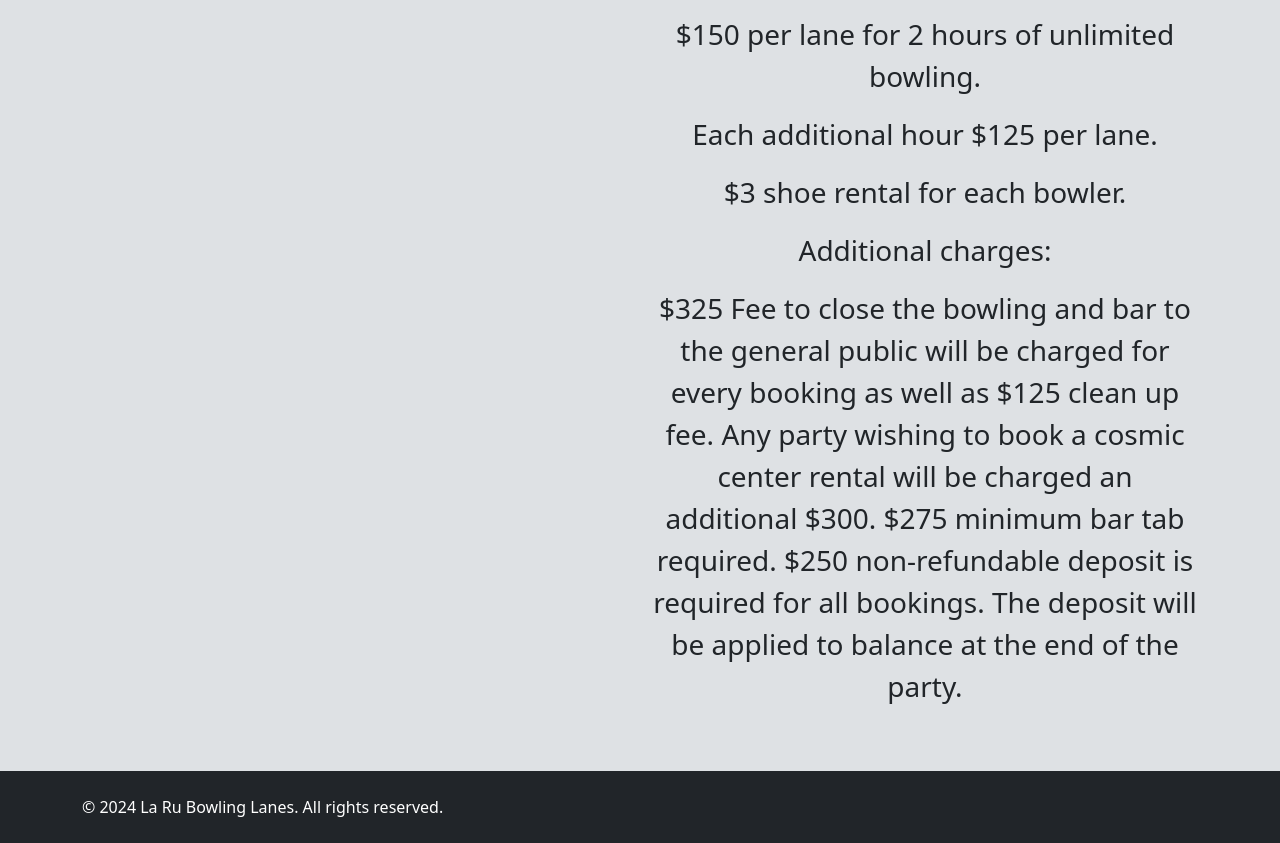
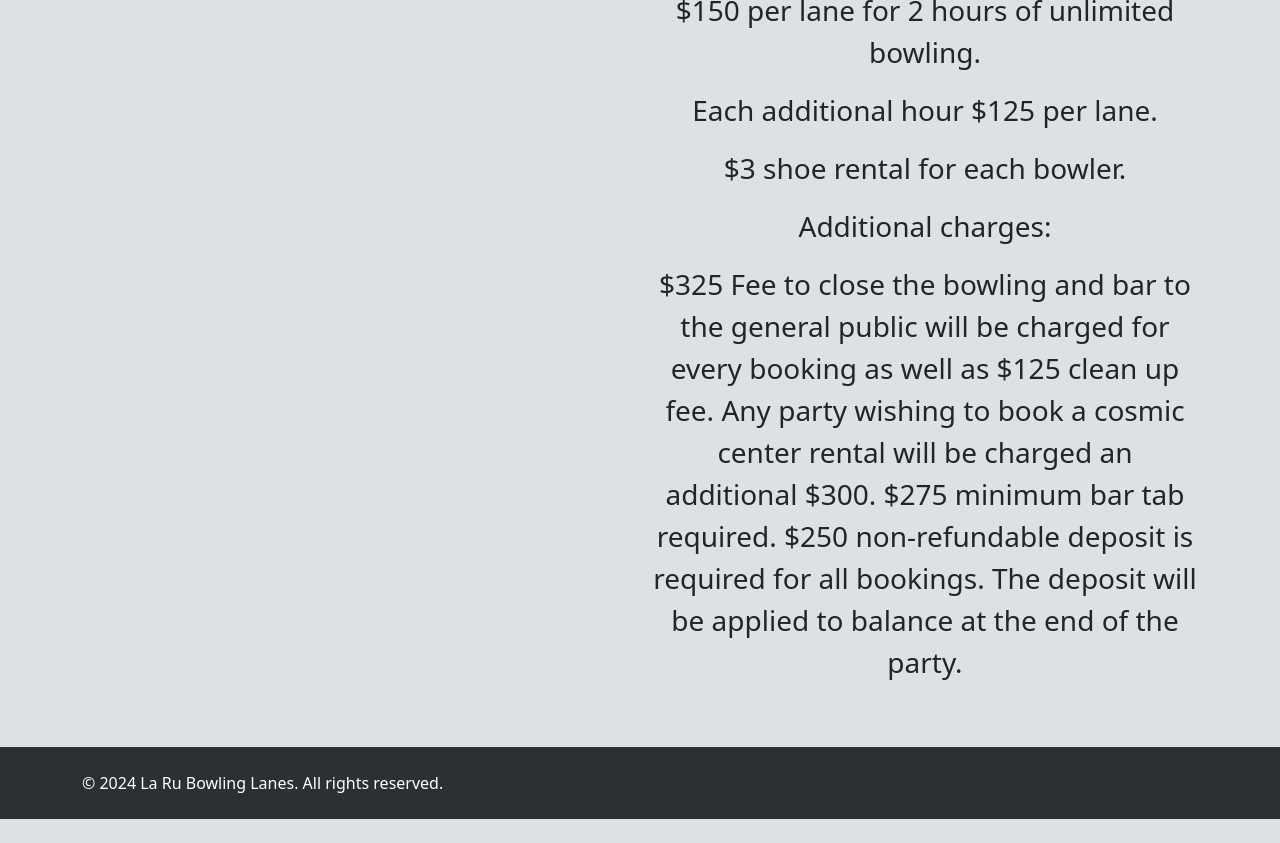
Before and after one commit to arondayo/groupProjectFinal, a plain HTML site: page party_packages.html in a window 1280 px wide. Shown: the part 1860-2703 px from the top of the page. After the commit the page ends 2679 px from the top, so only its background shows below. Drawn offline with nearby package versions, Linux system fonts and the light colour scheme.

Commit message:
Updated footers and added them to all pages

```diff
--- a/party_packages.html
+++ b/party_packages.html
@@ -17,15 +17,17 @@
       object-fit: fill; /* Cover the entire area */
     }
     body {
-      background-color:rgb(222, 225, 228); /* Choose your desired shade of gray */
-    }
+        background-color:rgb(222, 225, 228); /* Choose your desired shade of gray */
+        display: flex;
+        flex-direction: column;
+        min-height: 100vh;
+      }
+      footer {
+        margin-top: auto;
+      }
   </style>
 </head>
 <body>
-<<<<<<< HEAD
-
-=======
->>>>>>> 86666d574641c1421f4f6c1ccde80439f3fdb2cc
   <nav class="navbar navbar-expand-lg bg-body-tertiary py-3 " data-bs-theme="dark">
     <div class="container-fluid">
       <a class="navbar-brand lobster-two-bold-title fs-3" href="index.html">La Ru Bowling Lanes</a>
@@ -172,10 +174,14 @@
 
   </main>
 
-  <footer class="bg-dark text-white py-4">
-      <div class="container">
-          <p class="mb-0">&copy; 2024 La Ru Bowling Lanes. All rights reserved.</p>
+  <footer class="container-fluid bg-body-tertiary" data-bs-theme="dark">
+    <div class="container py-2 mt-3 text-white">
+      <div class="row">
+        <div class="col-md-12">
+          <p>&copy; 2024 La Ru Bowling Lanes. All rights reserved.</p>
+        </div>
       </div>
+    </div>
   </footer>
 
   <script src="https://cdn.jsdelivr.net/npm/bootstrap@5.3.3/dist/js/bootstrap.bundle.min.js"></script>
```
Also changed, not shown: 2024_spring_summer_leagues.html (+19 -2 lines), coupons_and_specials.html (+19 -2 lines), hours_pricing.html (+19 -2 lines), index.html (+17 -2 lines), join_our_team.html (+19 -2 lines), kids_bowl_free.html (+16 -3 lines), winter_open.html (+19 -2 lines).
